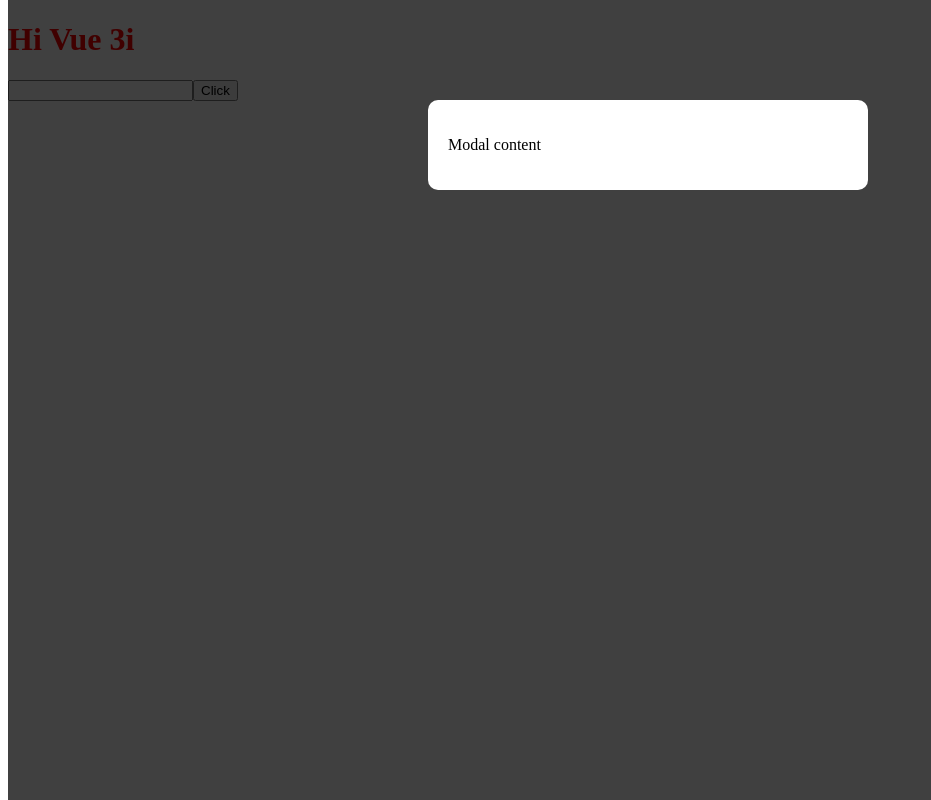
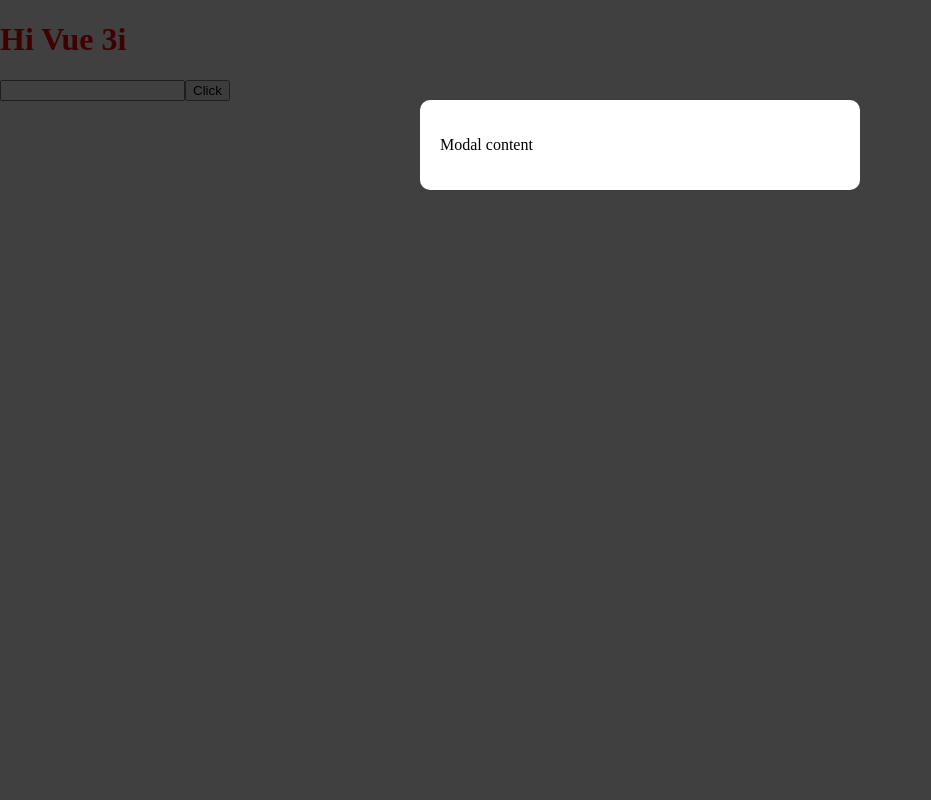
Before and after one commit to KyawMyoHtay2004/-Vue-Cli8-teleport-and-homework, a Vue app: page / in a window 1280 px wide. Shown: the whole page, without its empty margins (0-931 px from the left). Built offline with nearby package versions, Linux system fonts and the light colour scheme.

Commit message:
Vue Cli4 components scoped style and using global css

```diff
--- a/src/App.vue
+++ b/src/App.vue
@@ -25,7 +25,7 @@ export default {
 };
 </script>
 
-<style>
+<style scoped>
 h1 {
   color: red;
 }
--- /dev/null
+++ b/src/assets/global.css
@@ -0,0 +1,6 @@
+body {
+  margin: 0;
+}
+p {
+  font-style: italic;
+}
--- a/src/components/CustomModal.vue
+++ b/src/components/CustomModal.vue
@@ -10,7 +10,7 @@
 export default {};
 </script>
 
-<style>
+<style scoped>
 .backdrop {
   position: fixed;
   top: 0;
@@ -25,4 +25,7 @@ export default {};
   background-color: white;
   border-radius: 10px;
 }
+p {
+  font-style: normal;
+}
 </style>
```
Also changed, not shown: src/main.js (+4 -4 lines).
